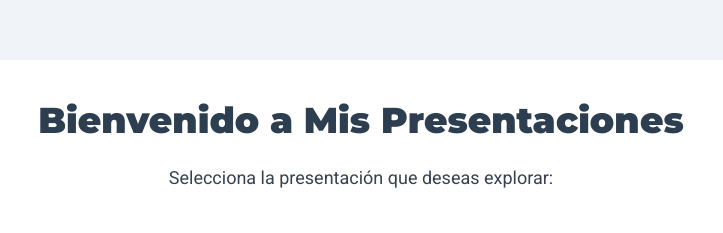
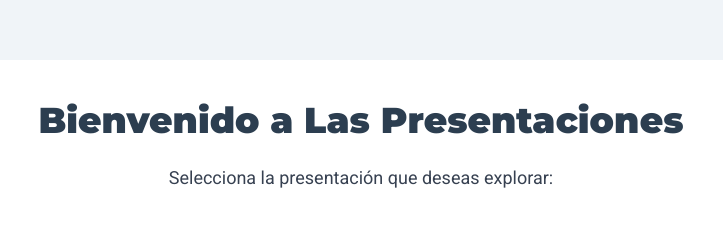
Before and after one commit to duartecod5/Presentation, a plain HTML site: page index.html in a window 1280 px wide. Shown: the part 182-415 px from the top of the page, 279-1002 px from the left. Drawn offline with nearby package versions, Linux system fonts and the light colour scheme.

Commit message:
Update index.html
Signed-off-by: duartecod5 <108657442+duartecod5@users.noreply.github.com>

```diff
--- a/index.html
+++ b/index.html
@@ -69,7 +69,7 @@
 </head>
 <body>
     <div class="container">
-        <h1 class="text-4xl font-extrabold mb-6 text-[#2C3E50]">Bienvenido a Mis Presentaciones</h1>
+        <h1 class="text-4xl font-extrabold mb-6 text-[#2C3E50]">Bienvenido a Las Presentaciones</h1>
         <p class="text-lg text-gray-700 mb-8">Selecciona la presentación que deseas explorar:</p>
         <div class="flex flex-col sm:flex-row justify-center items-center">
             <!-- Enlace a la presentación de Nicaragua -->
```
